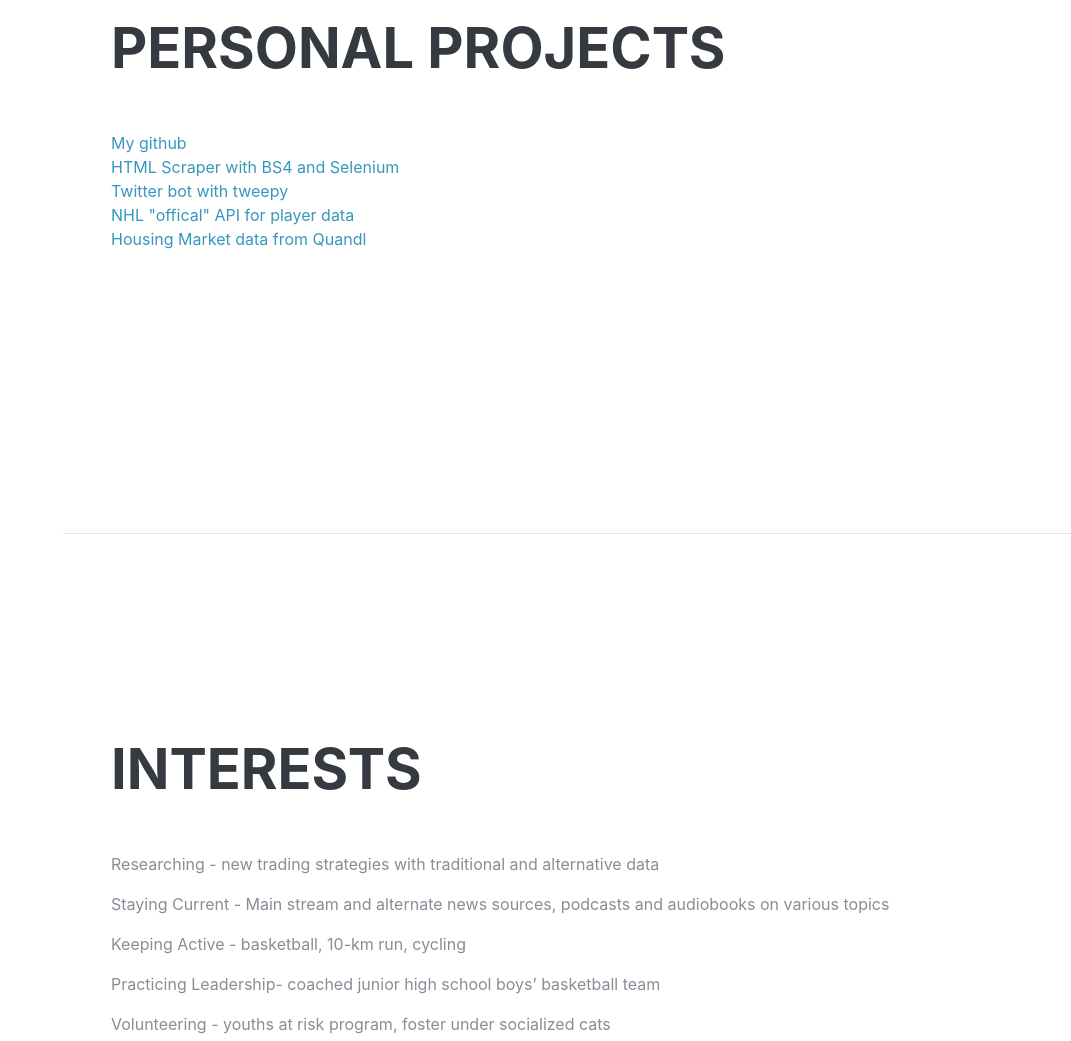
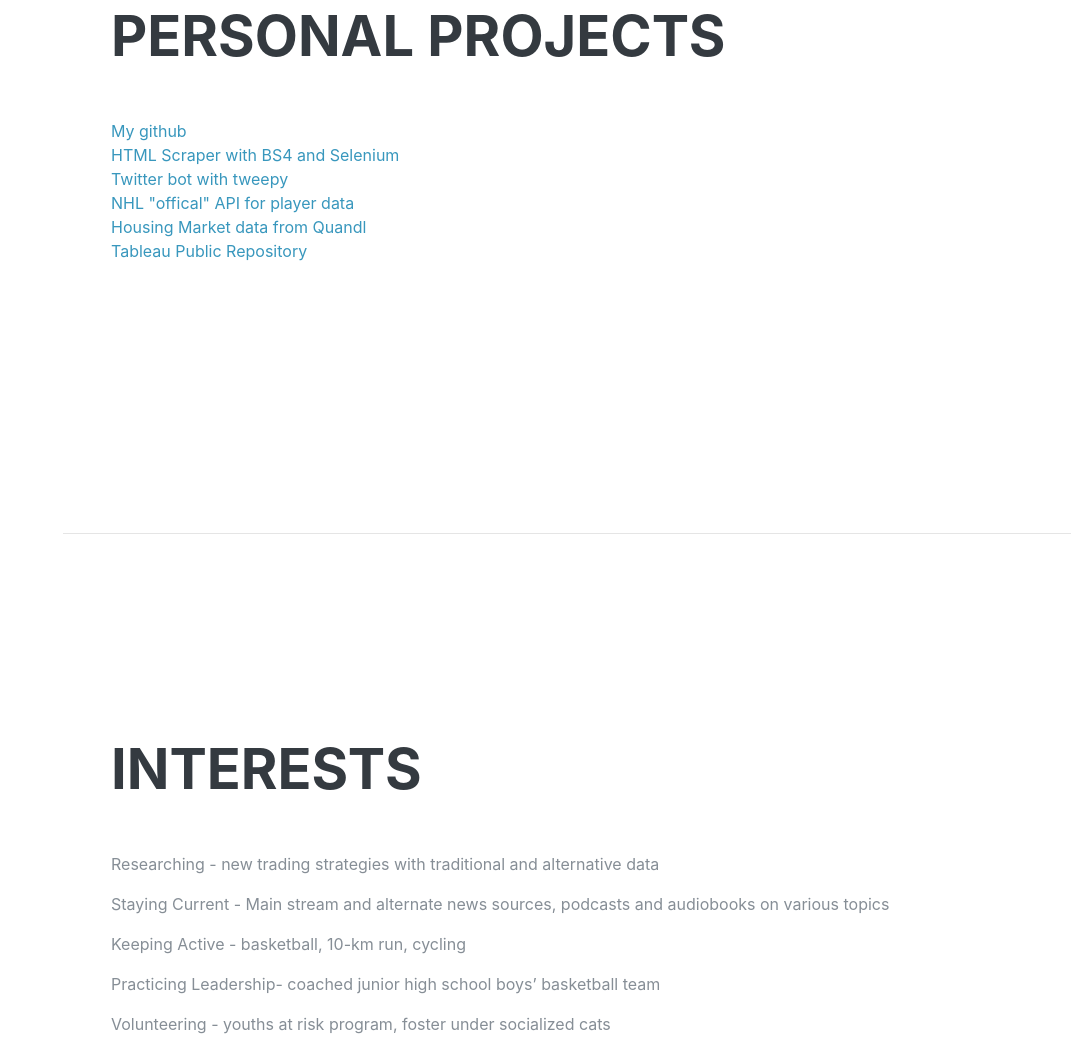
Before and after one commit to blam0/blam0.github.io, a plain HTML site: page index.html in a window 1280 px wide. Shown: the part 4416-5457 px from the top of the page, without its empty margins (209-1280 px from the left). Drawn offline with Linux system fonts and the light colour scheme; files whose address does not match are found by name; a web font is replaced by a local one.

Commit message:
added link to Tableau

```diff
--- a/index.html
+++ b/index.html
@@ -244,6 +244,7 @@
         <a href="https://github.com/blam0/twitter-bots">Twitter bot with tweepy</a><br />
         <a href="https://github.com/blam0/NHL-Api">NHL "offical" API for player data</a><br />
         <a href="https://github.com/blam0/Quandl-Housing-Data">Housing Market data from Quandl</a><br />
+        <a href="https://public.tableau.com/profile/benn.lam#!/">Tableau Public Repository</a><br />
         </div>
     </section>
 
```
